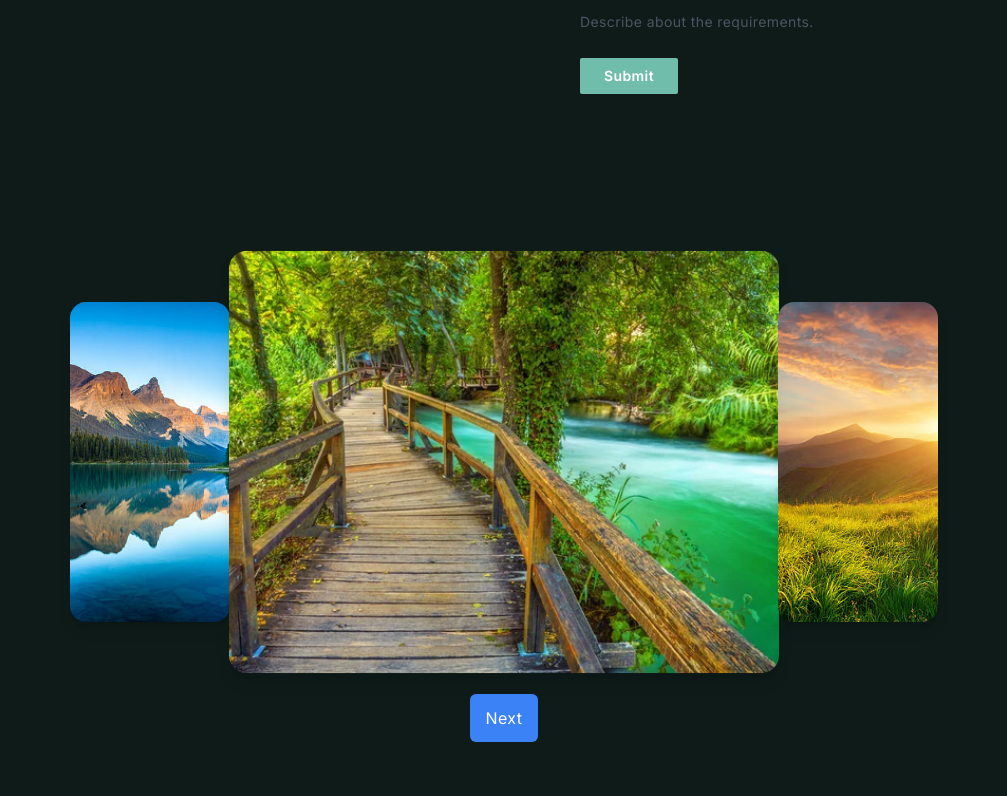
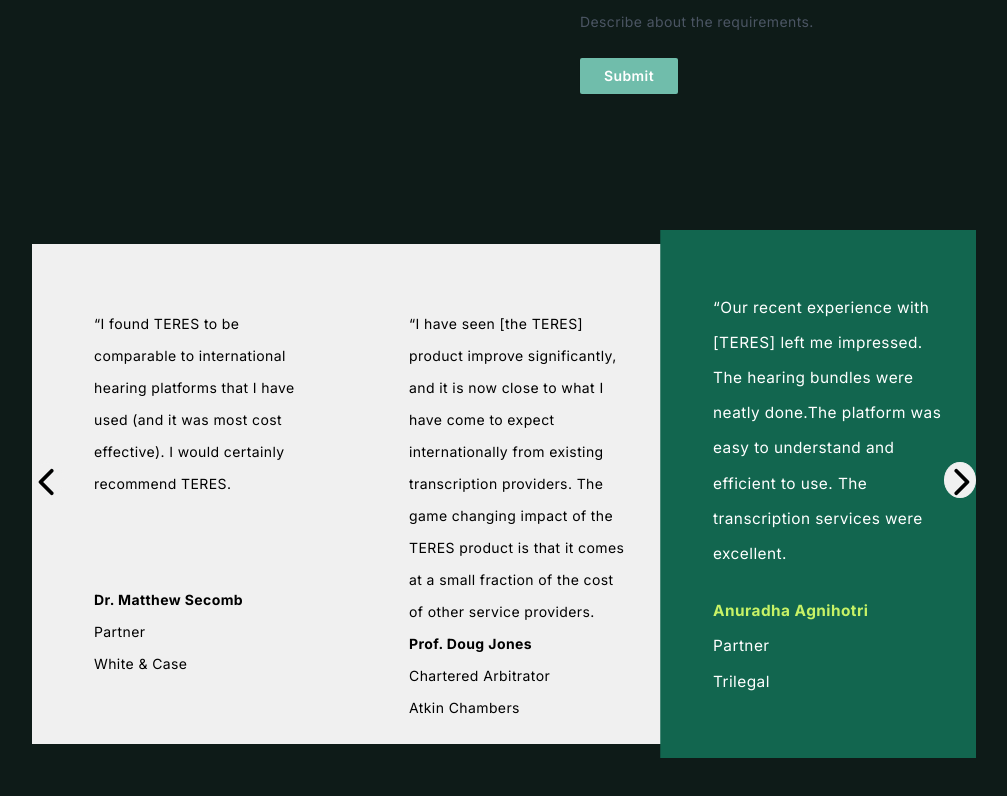
Before and after one commit to BishalPatgiri/Nextjs_Portfolio, a Next.js app: page / in a window 1280 px wide. Shown: the part 2100-2896 px from the top of the page, without its empty margins (136-1143 px from the left). Built offline with nearby package versions, Linux system fonts and the light colour scheme.

Commit message:
Experimenting with different carousals

```diff
--- a/package.json
+++ b/package.json
@@ -15,6 +15,7 @@
     "@fortawesome/free-solid-svg-icons": "^6.7.2",
     "@fortawesome/react-fontawesome": "^0.2.2",
     "autoprefixer": "^10.4.20",
+    "framer-motion": "^12.6.2",
     "next": "15.1.4",
     "next-themes": "^0.4.4",
     "react": "^19.0.0",
--- a/src/app/My_project/index.tsx
+++ b/src/app/My_project/index.tsx
@@ -1,6 +1,7 @@
 "use client"
-import React, { useState } from 'react'
+import React, { useState } from 'react';
 import Image from 'next/image';
+import { motion } from 'framer-motion';
 
 const images = [
   '/Image1.jpg',
@@ -9,35 +10,46 @@
   '/Image4.jpg',
   '/Image5.jpg',
   '/Image6.jpg',
-  '/Image1.jpg',
-  '/Image2.jpg',
-  '/Image3.jpg',
-
 ];
 
 const MyProject = () => {
   const [startIndex, setStartIndex] = useState(0);
 
   const nextImages = () => {
-    setStartIndex((prevIndex) => (prevIndex + 1) % (images.length - 2));
+    setStartIndex((prevIndex) => (prevIndex + 1) % images.length);
   };
 
   return (
-    <div className="flex flex-col items-center gap-6 py-10">
-      <div className="flex justify-center items-center gap-6">
-        {images.slice(startIndex, startIndex + 3).map((img, index) => (
-          <div
-            key={index}
-            className={`relative rounded-2xl shadow-lg overflow-hidden transition-all duration-300
-              ${index === 1 ? 'w-[500px] h-96 scale-110' : 'w-[160px] h-80'}`}
+    <div className="flex flex-col items-center gap-6 py-10 border border-red-800">
+      <div className="relative flex justify-center items-center gap-12 overflow-hidden w-[1080px] h-[440px]">
+        <div className="relative w-full flex overflow-hidden">
+          <motion.div
+            key={startIndex}
+            initial={{ x: "100%" }}
+            animate={{ x: 0 }}
+            exit={{ x: "-100%" }}
+            transition={{ duration: 1.2, ease: "easeInOut" }}
+            className="flex justify-center items-center gap-12"
+            style={{ display: 'flex', width: '100%' }}
           >
-            <Image src={img} alt={`Image ${index + 1}`} layout="fill" objectFit="cover" />
-          </div>
-        ))}
+            {[0, 1, 2].map((offset) => {
+              const imgIndex = (startIndex + offset) % images.length;
+              return (
+                <div
+                  key={imgIndex}
+                  className={`relative rounded-2xl shadow-lg overflow-hidden transition-all duration-600
+                    ${offset === 1 ? 'w-[720px] h-[440px] scale-110' : 'w-[320px] h-96'}`}
+                >
+                  <Image src={images[imgIndex]} alt={`Image ${imgIndex + 1}`} layout="fill" objectFit="cover" />
+                </div>
+              );
+            })}
+          </motion.div>
+        </div>
       </div>
       <button onClick={nextImages} className="mt-4 px-4 py-2 bg-blue-500 text-white rounded-md">Next</button>
     </div>
   );
-}
+};
 
-export default MyProject
+export default MyProject;
--- a/src/app/page.js
+++ b/src/app/page.js
@@ -4,6 +4,7 @@
 import ContributionPage from "./contribution";
 import Projects from "./projects";
 import MyProject from "./My_project";
+import Carousel from "./testimonials/testimonials";
 
 export default function Home() {
   return (
@@ -166,7 +167,8 @@
       </section>
       <section id="projects" className="pt-24 relative max-sm:pt-10">
         {/* <Projects /> */}
-        <MyProject/>
+        {/* <MyProject/> */}
+        <Carousel/>
       </section>
       {/* <section id="certifications" className="pt-16 relative">
         <Certifications />
--- /dev/null
+++ b/src/app/testimonials/testimonials.module.css
@@ -0,0 +1,88 @@
+.mainDiv {
+    display: flex;
+    width: 100%;
+    height: 500px;
+    color: black;
+    justify-content: center;
+    align-items: center;
+    z-index: 100;
+    font-family: 'Inter';
+    font-weight: 400;
+    margin: auto;
+    margin-bottom: 80px;
+  }
+  .carouselContainer {
+    width: 100%;
+    height: 100%;
+    margin: 0 auto;
+    z-index: 400;
+    font-size: .875rem;
+  }
+
+  .leftHover,
+  .rightHover {
+    width: 50px;
+    z-index: 800;
+    background-color: transparent;
+    cursor: pointer;
+    font-size: 36px;
+    border: 1px solid #f0f0f0;
+    border-radius: 50%;
+    background-color: #f0f0f0;
+  }
+  .leftHover {
+    transform: translate(100%, 0px);
+  }
+  .rightHover {
+    transform: translate(-100%, 0px);
+  }
+
+  .highlighted {
+    transform: scale(1.1);
+    transition-duration: 1s;
+    color: white;
+    background-color: #12664f !important; /* Highlighted background color */
+  }
+
+  .panel {
+    height: 500px;
+    padding: 4rem 3rem !important;
+    text-align: center;
+    background-color: #f0f0f0;
+    cursor: pointer;
+    text-align: left;
+    margin: 14px;
+    display: flex !important;
+    flex-direction: column !important;
+    justify-content: space-between;
+  }
+
+  @media (max-width: 650px) {
+    .panel {
+    height: 400px;
+    }
+    .mainDiv{
+      margin-bottom: 40px;
+    }
+  }
+
+  .slick-dots{
+    display: none !important;
+  }
+
+  .panel .name{
+    font-weight: 700;
+  }
+
+  .highlighted .name{
+    color:#C7F266
+  }
+
+  .CarouselIcon{
+    width:30px;
+    height:30px;
+    stroke-width: .3;
+    fill: none;
+    stroke:#12664f;
+
+  }
--- /dev/null
+++ b/src/app/testimonials/testimonials.tsx
@@ -0,0 +1,190 @@
+"use client" // If using the Next.js app directory
+
+import React, { useEffect, useRef, useState } from "react"
+import Slider from "react-slick"
+import "slick-carousel/slick/slick.css"
+import "slick-carousel/slick/slick-theme.css"
+import styles from "./testimonials.module.css" // Optional custom styling
+import { faChevronRight,faChevronLeft } from "@fortawesome/free-solid-svg-icons"
+import { FontAwesomeIcon } from "@fortawesome/react-fontawesome"
+
+const carouselItems = [
+  {
+    id: 1,
+    quote:
+      "“I found TERES to be comparable to international hearing platforms that I have used (and it was most cost effective). I would certainly recommend TERES.",
+    name: "Dr. Matthew Secomb",
+    designation: "Partner",
+    firm: " White & Case",
+    rating: 5
+  },
+  {
+    id: 2,
+    quote:
+      "“I have seen [the TERES] product improve significantly, and it is now close to what I have come to expect internationally from existing transcription providers. The game changing impact of the TERES product is that it comes at a small fraction of the cost of other service providers.",
+    name: "Prof. Doug Jones",
+    designation: "Chartered Arbitrator",
+    firm: "Atkin Chambers",
+    rating: 5
+  },
+  {
+    id: 3,
+    quote:
+      "“Our recent experience with [TERES] left me impressed. The hearing bundles were neatly done.The platform was easy to understand and efficient to use. The transcription services were excellent.",
+    name: "Anuradha Agnihotri",
+    designation: "Partner",
+    firm: "Trilegal",
+    rating: 5
+  },
+  {
+    id: 4,
+    quote:
+      "“I have myself used [transcripts generated by TERES] while crafting judgments to better understand the nuances of argument. When future generations interpret our judgment these transcripts will show what shaped our mind to write these judgments. This transparency (not only) makes our institution more accountable, but it enhanced the quality of our jurisprudence",
+    name: "Justice D.Y. Chandrachud",
+    designation: "Former Chief Justice",
+    firm: "Supreme Court of India",
+    rating: 5
+  },
+  {
+    id: 5,
+    quote:
+      "“I recently utilised TERES for real-time transcription during an international arbitration. I was thoroughly impressed. The transcription service was highly effective and delivered accurate transcriptions promptly. The TERES team is pleasant, highly professional and they ensured a seamless experience throughout the proceedings. I would  recommend TERES to all my clients for their excellent transcription services and quick turnaround times",
+    name: "Abhinav Bhushan",
+    designation: "Director (Foreign Law)",
+    firm: "Drew & Napier, Singapore",
+    rating: 5
+  },
+]
+const Carousel: React.FC = () => {
+  const [highlightedIndex, setHighlightedIndex] = useState<number>(1); // Default to first item
+  const sliderRef = useRef<Slider | null>(null); // Properly type the slider reference
+  const intervalId = useRef<NodeJS.Timeout | null>(null); // Use useRef for intervalId
+
+  useEffect(() => {
+    if (sliderRef.current) {
+      sliderRef.current.slickGoTo(0); // Start with the first slide
+    }
+
+    return () => {
+      // Cleanup interval on unmount
+      if (intervalId.current) {
+        clearInterval(intervalId.current);
+      }
+    };
+  }, []);
+
+  const settings = {
+    dots: false,
+    infinite: true,
+    speed: 600,
+    slidesToShow: 3,
+    slidesToScroll: 1,
+    arrows: false,
+    cssEase: "linear",
+    adaptiveHeight: true,
+    initialSlide: 0,
+    responsive: [
+      {
+        breakpoint: 1424,
+        settings: {
+          slidesToShow: 3,
+          slidesToScroll: 1,
+          infinite: true,
+        },
+      },
+      {
+        breakpoint: 760,
+        settings: {
+          slidesToShow: 2,
+          slidesToScroll: 1,
+        },
+      },
+      {
+        breakpoint: 560,
+        settings: {
+          slidesToShow: 1,
+          slidesToScroll: 1,
+        },
+      },
+    ],
+  };
+
+  const handleHover = (index: number) => {
+    setHighlightedIndex(index);
+  };
+
+
+  const handleAutoSlide = (slideType: string) => {
+    const itemsCount = carouselItems.length
+    let index = highlightedIndex
+
+    intervalId.current = setInterval(() => {
+      if (sliderRef.current) {
+        index = (index + 1) % itemsCount
+       slideType == "next" && sliderRef.current.slickNext();
+        slideType == "prev" && sliderRef.current.slickPrev()
+
+        setHighlightedIndex(index)
+      }
+    }, 3000) // Change slides every 3 seconds
+  }
+
+  const stopAutoSlide = () => {
+    if (intervalId.current) {
+      clearInterval(intervalId.current);
+    }
+  };
+
+  console.log("Hightlighted",highlightedIndex)
+
+  return (
+    <div className={styles.mainDiv}>
+      <div
+        className={styles.leftHover}
+        // onMouseEnter={() => {
+        //   stopAutoSlide()
+        //   sliderRef?.current?.slickPrev()
+        //   handleAutoSlide("prev")
+        // }}
+        // onMouseLeave={stopAutoSlide}
+      >
+        <FontAwesomeIcon icon={faChevronLeft} className={styles.CarouselIcon} />
+
+      </div>
+      <div className={styles.carouselContainer}>
+        <Slider ref={sliderRef} {...settings}>
+          {carouselItems.map((item, index) => (
+            <div
+              key={index}
+              className={`${styles.panel} ${highlightedIndex === index-1 ? styles.highlighted : ""}`}
+            //   onMouseEnter={() => handleHover(index)}
+            >
+              {/* <div className={styles.rating}>{renderStars(item.rating)}</div> */}
+              <p>{item.quote}</p>
+              <div className={styles.profile}>
+                <p className={styles.name}>{item.name}</p>
+                <p>{item.designation}</p>
+                <p>{item.firm}</p>
+              </div>
+            </div>
+          ))}
+        </Slider>
+      </div>
+      <div
+        className={styles.rightHover}
+        onMouseEnter={() => {
+          stopAutoSlide()
+          sliderRef?.current?.slickNext()
+          handleAutoSlide("next")
+        }}
+        // onMouseLeave={stopAutoSlide}
+      >
+        <FontAwesomeIcon icon={faChevronRight} className={styles.CarouselIcon} />
+
+
+      </div>
+    </div>
+  )
+};
+
+export default Carousel;
```
Also changed, not shown: 1 other file (tests, documents, lock files or other folders).
